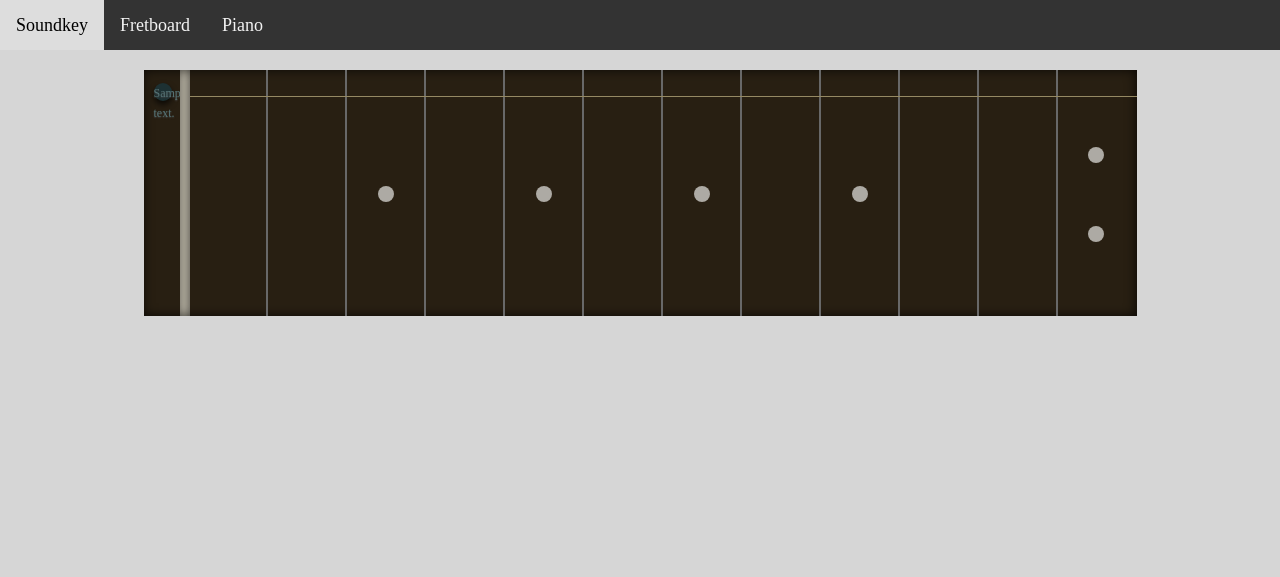
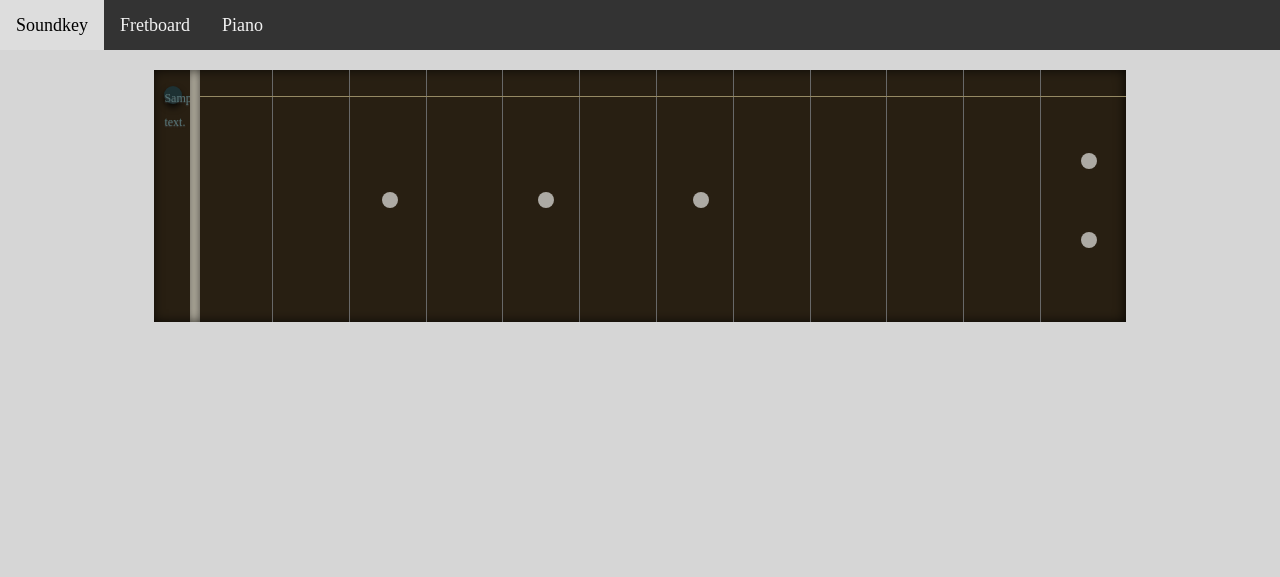
Before and after one commit to TylwythTeg/Allmusic, a Django app: template fretboard/templates/fretboard/fretboard.html in a window 1280 px wide. Shown: the top 577 px of the page. Run offline with Django 3.2, Linux system fonts and the light colour scheme; the template is opened without the code that fills it: most values are stand-ins (such as "Sample title", 1, 10 or a date in 2020).

Commit message:
I found it why frets were disappearing in my new board but not in my old board, the new one would render at a scale of 1.0 so it would come into frets with a border of less than 1px. What I've done for this is I've built a 320px wide fretboard and scaling it up as screen size gets bigger, making tweaks where necessary. Some tweaks still needed, but it's a bit where I think it should be right now

```diff
--- a/fretboard/static/css/soundkeyfretboard.css
+++ b/fretboard/static/css/soundkeyfretboard.css
@@ -14,8 +14,8 @@ body {
     position: relative;
     margin: 1.25em auto;
     background-color: rgb(40, 31, 18);
-    width: 62.0625em;
-    height: 15.375em;
+    //width: 62.0625em;
+    //height: 15.375em;
     //box-shadow: inset -1px 0px 11px 0px rgba(0, 0, 0, 0.75);
     box-shadow: inset -0.0625em 0em 0.6875em 0em rgba(0, 0, 0, 0.75);
 
@@ -30,6 +30,12 @@ body {
     overflow: hidden;
 
 
+    /* transition additions */
+    font-size: 5px;
+    width: 60.8em;
+    height: 16em;
+
+
 }
 
 
@@ -38,13 +44,13 @@ body {
 .frets {
     position: absolute;
     top: 0;
-    left: 5.375em;
+    left: 5.6em;
     overflow: visible;
 
     /* test */
 
     width: 62.0625em;
-    height: 15.375em;
+    height: 16em;
     padding: 0 0 0 2.5em;
 
 }
@@ -52,14 +58,20 @@ body {
 
 .frets li {
     width 0.1875em;
-    float: left;
+    //float: left;
     height: 103%;
     margin-top: -2%;
-    margin-left: 4.8125em;
+    margin-left: 4.4em;
     background-color: rgb(215, 214, 214);
     display: inline-block;
     //border-right: 2px solid #686868;
-    border-right: 0.125em solid #686868;
+    //border-right: 0.125em solid #686868;
+
+    //border-right: 0.125em solid #686868;
+
+        border-right: 1px solid #686868;
+        box-sizing: border-box;
+
 
 }
 
@@ -70,10 +82,15 @@ body {
 
 }
 
+.frets li:last-child {
+    border: none;
+
+}
+
 .strings {
     position: absolute;
     //top: 10px;
-    top: 4%;
+    top: 0.6em;
     left: 0.375em;
     width: 59.25em;
     height: 100%;
@@ -91,7 +108,7 @@ body {
 
 .dots {
     position: absolute;
-    left: 12.125em;
+    left: 11.8em;
     width: 41.25em;
     height: 1em;
 
@@ -107,16 +124,16 @@ body {
     height: 1em;
     border-radius: 50%;
     background: rgb(173, 170, 164);
-    margin-right: 8.875em;
-    margin-top: 6.25em;
+    margin-right: 8.6em;
+    margin-top: 6.6em;
 }
 
 /* multi dot */
 .dots_multi {
     position: absolute;
-    left: 6.25em;
+    left: 5em;
     width: 51.25em;
-    top: 3.8em;
+    top: 4.2em;
     height: 100%;
     padding: 0 0 0 2.5em;
 }
@@ -138,8 +155,8 @@ body {
 .notes {
     position: relative;
     //top: -1em;
-    top: -0.8125em;
-    left: -4.5em;
+    top: -0.6em;
+    left: -4.4em;
     width: 75em;
     height: 0em;
 
@@ -150,17 +167,17 @@ body {
 
 
 .notes li {
-    display: inline-block;
+    float: left;
     margin: 0;
-    margin-right: 3.03em;
+    margin-right: 3.25em;
     background-color: rgb(209, 129, 14);
     border-radius: 50%;
     text-align: center;
-    line-height: 1.625em;
-    font-size: 1em;
+    line-height: 1.6em;
+    //font-size: 1em;
     box-shadow: 0em 0.3125em 0.5em 0em rgba(0, 0, 0, 0.75);
-    height: 1.625em;
-    width: 1.625em;
+    height: 1.6em;
+    width: 1.6em;
     color: white;
     text-shadow: 0em 0.0625em 0.125em rgb(68, 68, 68);
     border-bottom: none;
@@ -171,11 +188,11 @@ body {
 
 /* special spacing for the 0th note */
 .notes li:nth-child(1) {
-    margin-right: 3.583333em;
-    margin-left: -0.33333em;
+    margin-right: 12px;
+    margin-left: -0.4em;
     height: 1.5em;
     width: 1.5em;
-    line-height: 1.66667em;
+    line-height: 2em;
     font-size: 0.75em;
     background-color: rgb(119, 171, 175);
 }
@@ -306,55 +323,70 @@ padding-left: 0;
 
 
 
-
-@media (max-width:170px) {
-    .neck {
-    font-size: 3px;
-    }
-}
-
-@media (max-width:170px) {
-    .neck {
-    font-size: 3px;
-    }
-}
-
-@media (min-width:245px) {
-    .neck {
-    font-size: 4px;
-    }
-
-}
-@media (min-width:325px) {
-    .neck {
-    font-size: 5px;
-    }
-
-}
-@media (min-width:390px) {
+@media (min-width:400px) {
     .neck {
     font-size: 6px;
     }
+    .notes li {
+        margin-right: 3.24em;
+    }
+    .notes li:nth-child(1) {
+        margin-right: 3.4em;
+    }
+    .dots {
+        margin-right: 9em;
+    }
 }
-@media (min-width:460px) {
+@media (min-width:475px) {
     .neck {
     font-size: 7px;
+    }
+    .notes li {
+        margin-right: 3.21em;
+    }
+    .notes li:nth-child(1) {
+        margin-right: 3.6em;
     }
 }
 @media (min-width:520px) {
     .neck {
     font-size: 8px;
     }
+    .notes li {
+        margin-right: 3.24em;
+    }
+    .notes li:nth-child(1) {
+        margin-right: 3.4em;
+    }
+    .frets li {
+        margin-left: 4.45em;
+    }
 }
 @media (min-width:595px) {
     .neck {
     font-size: 9px;
+    height: 15.78em;
+    }
+    .dots li{
+        margin-right: 8.7em;
     }
 }
 
 @media (min-width:644px) {
     .neck {
     font-size: 10px;
+    }
+    .notes li {
+        margin-right: 3.24em;
+    }
+    .notes li:nth-child(1) {
+        margin-right: 3.5em;
+    }
+    .frets li {
+        margin-left: 4.49em;
+    }
+    .dots_multi {
+        left: 5.2em;
     }
 }
 
@@ -364,7 +396,8 @@ padding-left: 0;
     }
 }
 
-@media (min-width:784px) {
+/* maybe? edit here?*/
+@media (min-width:847px) {
 
     .neck {
     font-size: 12px;
--- a/fretboard/templates/fretboard/fretboard.html
+++ b/fretboard/templates/fretboard/fretboard.html
@@ -1,5 +1,4 @@
 {% extends "header.html" %}
-
 {% block content %}
 
 <div class = "neck">
@@ -36,7 +35,6 @@
                 </ul>
             </li>
         {% endfor %}
-
     </ul>
 
 
@@ -47,7 +45,6 @@
     <div class = "dot container">
         <!-- The 4 normal dots on frets 3,5,7,9 that move horizontal -->
         <ul class = "dots">
-                    <li></li>
             <li></li>
             <li></li>
             <li></li>
@@ -68,7 +65,4 @@
 
 
 
-
-
-
 {% endblock %}
--- a/fretboard/templates/header.html
+++ b/fretboard/templates/header.html
@@ -1,12 +1,14 @@
-
+<!DOCTYPE html>
 <html lang="en">
     <head>
+
+        <meta name="viewport" content="width=device-width,initial-scale=1.0">
         <title>Fretboard Index</title>
-        <meta name="viewport" content="width=device-width,initial-scale=1.0">
 
+
+        <script type="text/javascript" src="/static/js/navbar.js"></script>
         <link rel="stylesheet" href="/static/css/navbar.css">
-        <link rel="stylesheet" href="/static/css/soundkeyfretboard.css">
-        <script type="text/javascript" src="/static/js/navbar.js"></script>
+          <link rel="stylesheet" href="/static/css/soundkeyfretboard.css">
     </head>
 
     <body>
--- a/mysite/settings.py
+++ b/mysite/settings.py
@@ -26,7 +26,7 @@ SECRET_KEY = 'efu4q##vvx3q^bez6kbsckfx(5z0-sk%lbrm6+^32m2wi=mnlx'
 DEBUG = True
 
 #Hosts I'm allowing
-ALLOWED_HOSTS = ["4232a85c.ngrok.io", "127.0.0.1", "655e3ecb.ngrok.io"]
+ALLOWED_HOSTS = ["52029558.ngrok.io", "127.0.0.1", "655e3ecb.ngrok.io"]
 
 
 # Application definition
```
Lines whose indentation alone changed are shown as unchanged.
